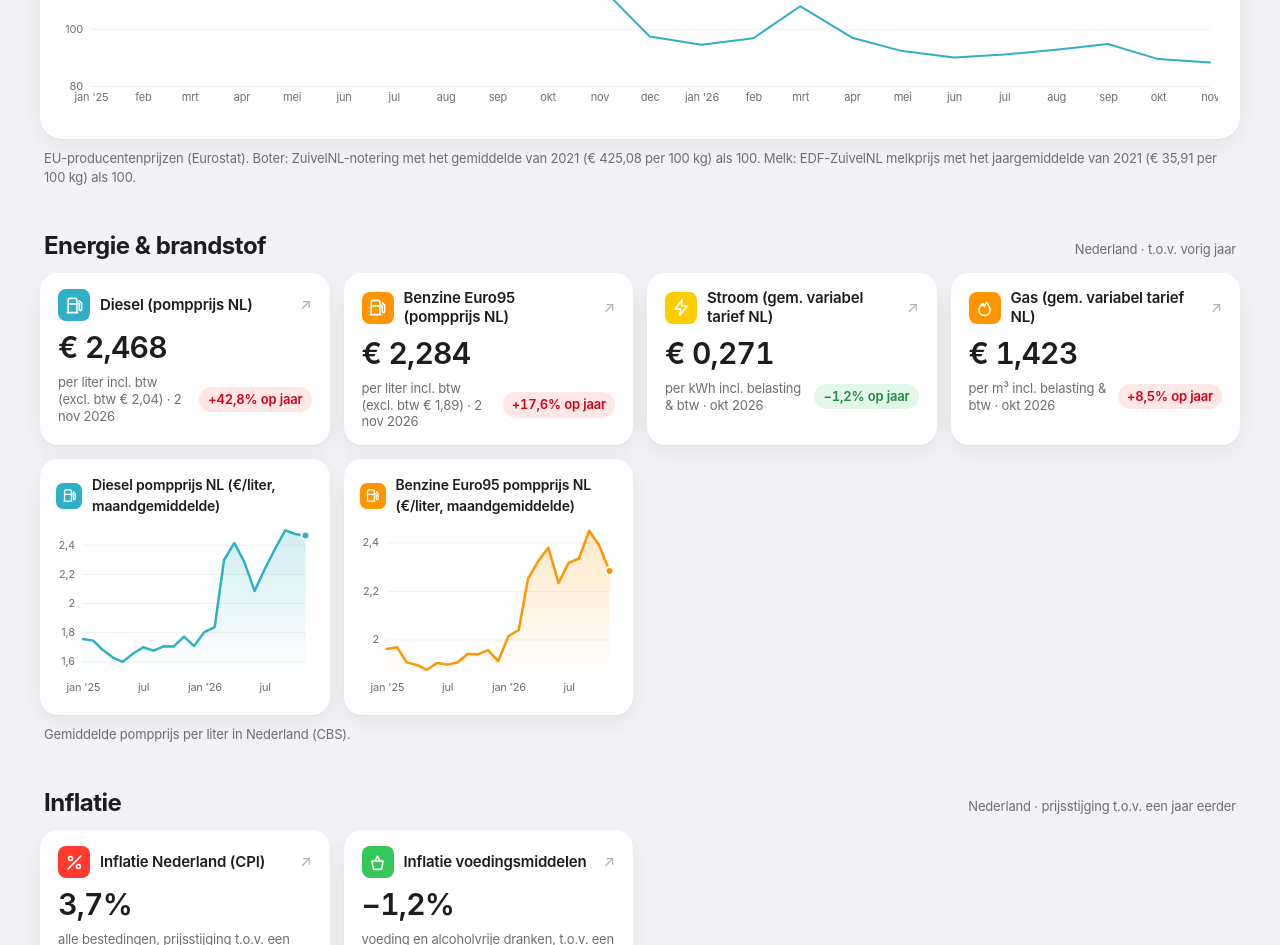
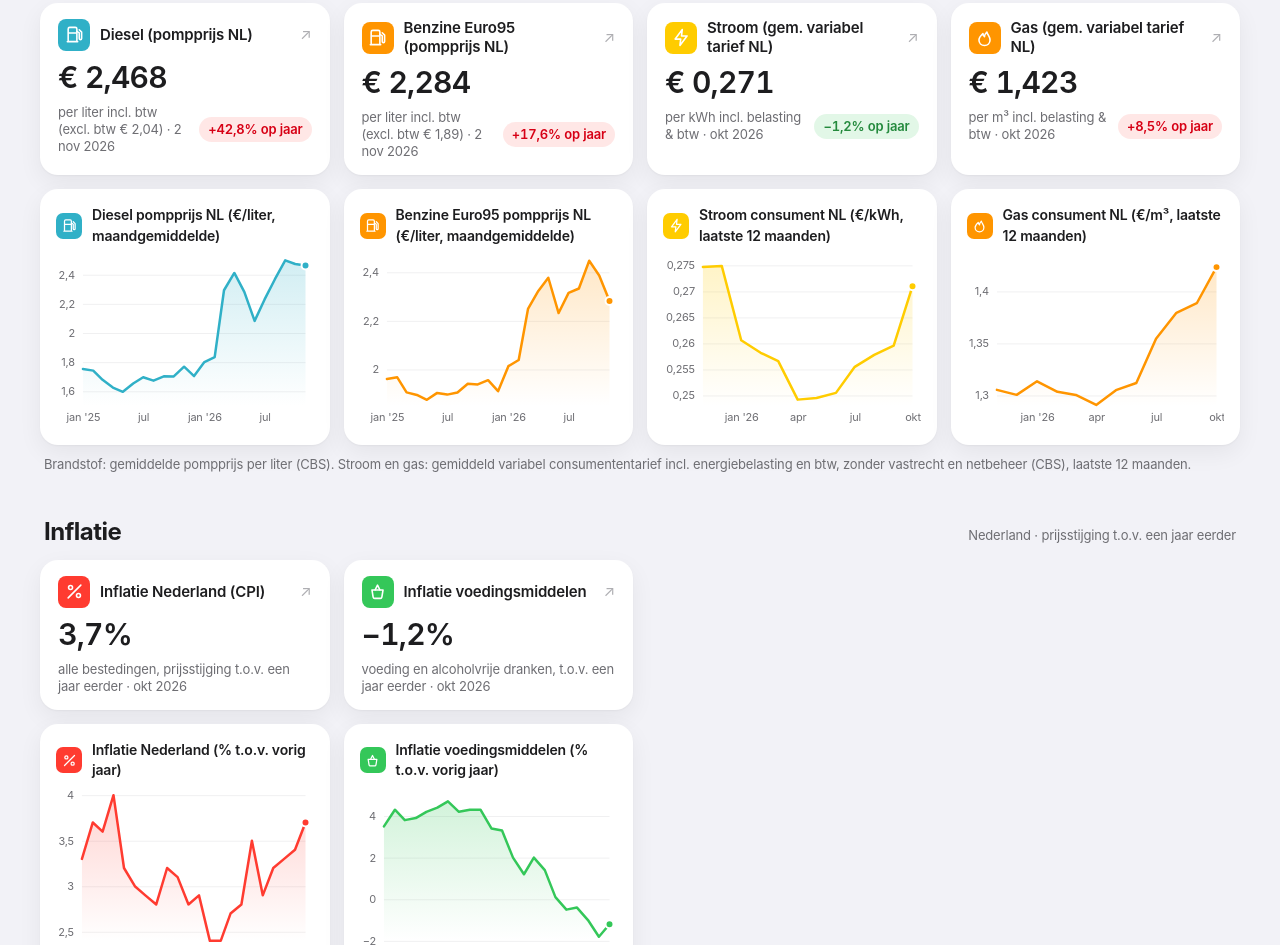
Before and after one commit to grondstoffenmonitor/grondstoffenmonitor.github.io, a plain HTML site: page index.html in a window 1280 px wide. Shown: the part 2526-3471 px from the top of the page. Drawn offline with nearby package versions, Linux system fonts and the light colour scheme.

Commit message:
Energiegrafieken bij Energie & brandstof

```diff
--- a/index.html
+++ b/index.html
@@ -142,7 +142,7 @@ details ul { font-size: 14px; color: var(--fg2); padding-left: 1.1em; margin: 12
     <div class="sectie-kop"><h2>Energie &amp; brandstof</h2><span class="hint">Nederland · t.o.v. vorig jaar</span></div>
     <div class="raster" id="brandstof-tegels"></div>
     <div class="klein" id="brandstof-grafieken" style="margin-top:14px"></div>
-    <p class="uitleg">Gemiddelde pompprijs per liter in Nederland (CBS).</p>
+    <p class="uitleg">Brandstof: gemiddelde pompprijs per liter (CBS). Stroom en gas: gemiddeld variabel consumententarief incl. energiebelasting en btw, zonder vastrecht en netbeheer (CBS), laatste 12 maanden.</p>
   </section>
 
   <section id="inflatie">
@@ -334,7 +334,7 @@ function teken(data) {
     const id = {dollar: 'dollar', boter: 'boter', suiker: 'suiker', cacao: 'cacao', koffie: 'koffie', karton: 'karton', plastic: 'plastic', ijs: 'ijs', diesel: 'diesel', benzine: 'benzine', cpi: 'cpi', cpi_voeding: 'cpi_voeding', container: 'container'}[k.id] || k.id;
     const kaart = el('div', 'mini');
     const kop = el('div', 'mini-kop'); kop.append(icoon(id), el('span', null, k.titel));
-    const g = el('div', 'grafiek'); kaart.append(kop, g); (['diesel', 'benzine'].includes(k.id) ? bk : ['cpi', 'cpi_voeding'].includes(k.id) ? ik : ['zalm', 'pollock', 'kabeljauw', 'tilapia', 'pangasius'].includes(k.id) ? vk : klein).appendChild(kaart);
+    const g = el('div', 'grafiek'); kaart.append(kop, g); (['diesel', 'benzine', 'stroom', 'gas'].includes(k.id) ? bk : ['cpi', 'cpi_voeding'].includes(k.id) ? ik : ['zalm', 'pollock', 'kabeljauw', 'tilapia', 'pangasius'].includes(k.id) ? vk : klein).appendChild(kaart);
     if (k.id === 'pangasius' && !k.lijnen) { // jaarvergelijking: per jaar een lijn over jan-dec
       const jk = {2026: '--blue', 2025: '--green', 2024: '--yellow'};
       const jaren = [...new Set(k.reeks.map((d) => d[0].slice(0, 4)))].sort().reverse();
```
